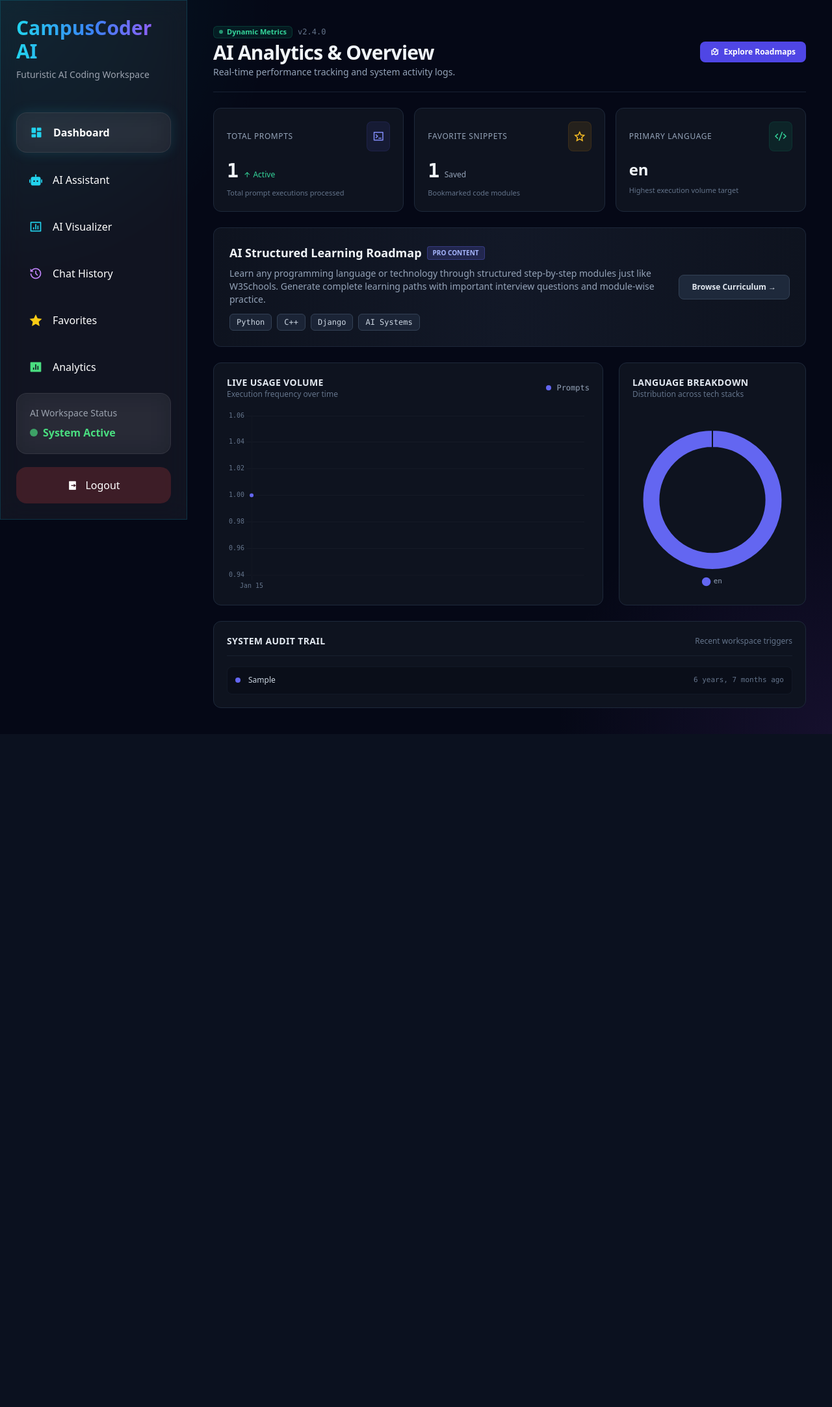
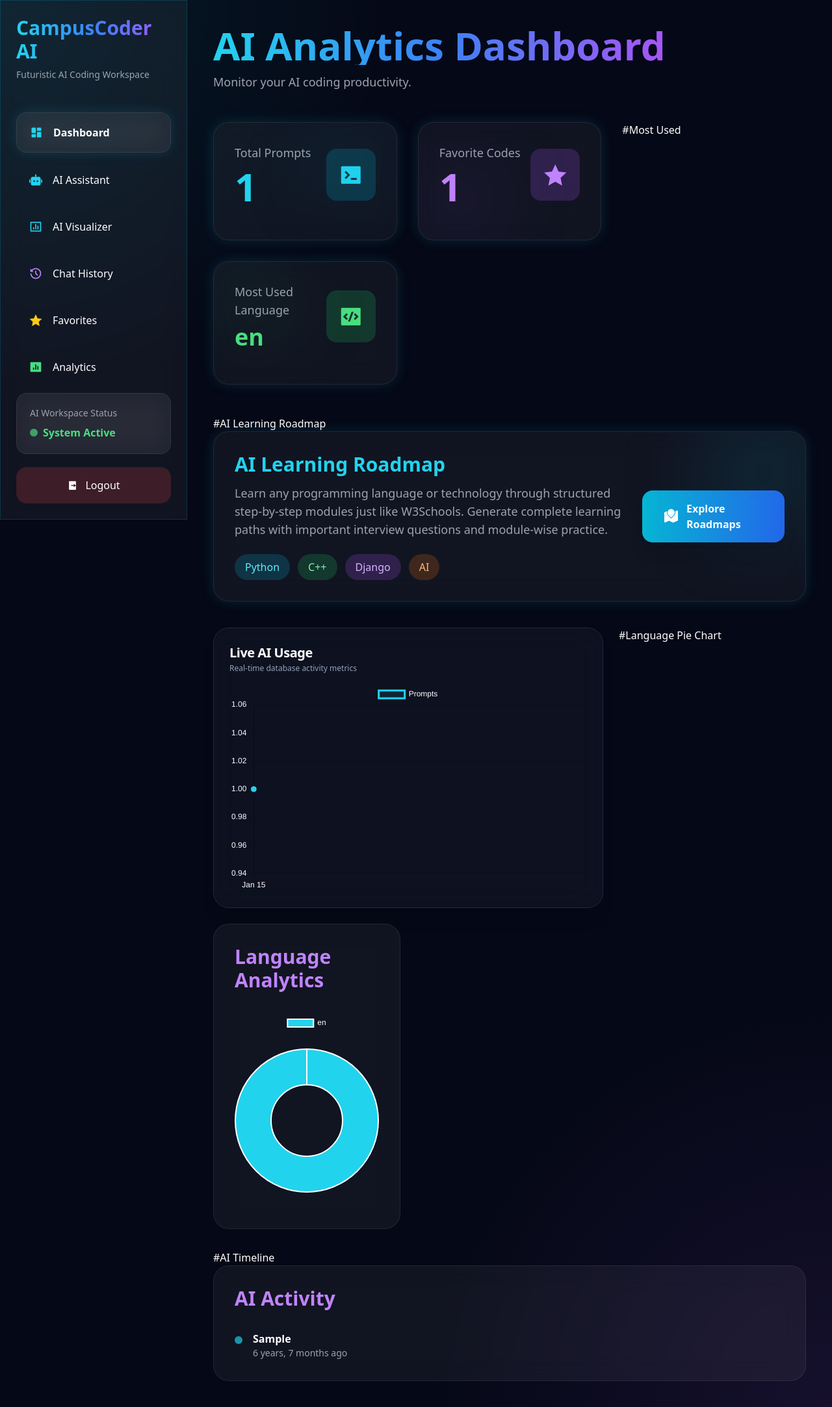
Before and after one commit to Mehedi-764/campuscoder-ai, a Django app: page /dashboard/ in a window 1280 px wide. Shown: the whole page at 65% size. Before the commit the page ends 1130 px from the top, so only its background shows below. Run offline with Django 5.2, Linux system fonts and the light colour scheme; a user stored in the database is signed in; tables that the repository leaves empty hold one stand-in row (values such as "Sample post"); a map, chart or similar area stays blank; some libraries are stand-ins or nearby versions.

Commit message:
Update dashboard.html

```diff
--- a/templates/users/dashboard.html
+++ b/templates/users/dashboard.html
@@ -2,172 +2,270 @@
 
 {% block content %}
 
-<div class="space-y-6">
 
-    <!-- Header Section -->
-    <div class="flex flex-col sm:flex-row justify-between items-start sm:items-center gap-4 border-b border-slate-800/80 pb-5">
+<div class="flex flex-col lg:flex-row justify-between items-start lg:items-center mb-8 lg:mb-12 gap-6">
+
     <div>
-            <div class="flex items-center gap-2 mb-1">
-                <span class="inline-flex items-center px-2 shadow-sm rounded-md text-[11px] font-semibold bg-emerald-500/10 text-emerald-400 border border-emerald-500/20">
-                    <span class="w-1.5 h-1.5 rounded-full bg-emerald-400 mr-1.5 animate-pulse"></span> Dynamic Metrics
-                </span>
-                <span class="text-xs text-slate-500 font-mono">v2.4.0</span>
-            </div>
-            <h1 class="text-2xl sm:text-3xl font-bold text-slate-100 tracking-tight">
-                AI Analytics & Overview
+
+        <h1 class="text-3xl sm:text-4xl md:text-5xl lg:text-6xl font-black
+        bg-gradient-to-r from-cyan-400 via-blue-500 to-purple-500
+        text-transparent bg-clip-text mb-3 leading-tight">
+
+            AI Analytics Dashboard
+
         </h1>
-            <p class="text-xs sm:text-sm text-slate-400 mt-0.5">
-                Real-time performance tracking and system activity logs.
+
+        <p class="text-gray-400 text-sm sm:text-base lg:text-lg">
+
+            Monitor your AI coding productivity.
+
         </p>
-        </div>
 
-        <div class="flex items-center gap-2">
-            <a href="/roadmap/" class="inline-flex items-center gap-2 bg-indigo-600 hover:bg-indigo-500 text-white px-4 py-2 rounded-lg text-xs font-semibold shadow-sm transition duration-150 active:scale-95">
-                <i class="ri-road-map-line"></i>
-                <span>Explore Roadmaps</span>
-            </a>
-        </div>
-    </div>
-
-    <!-- Key Metrics Cards Grid -->
-    <div class="grid grid-cols-1 sm:grid-cols-2 lg:grid-cols-3 gap-4">
-
-        <!-- Total Prompts -->
-        <div class="bg-[#0e131f] border border-slate-800 rounded-xl p-5 hover:border-slate-700 transition duration-200">
-            <div class="flex items-center justify-between">
-                <span class="text-xs font-medium text-slate-400 uppercase tracking-wider">Total Prompts</span>
-                <span class="p-2 rounded-lg bg-indigo-500/10 text-indigo-400 border border-indigo-500/10">
-                    <i class="ri-terminal-box-line text-lg"></i>
-                </span>
-            </div>
-            <div class="mt-3 flex items-baseline gap-2">
-                <span class="text-3xl font-extrabold text-slate-100 font-mono tracking-tight">{{ total_prompts }}</span>
-                <span class="text-xs text-emerald-400 font-medium"><i class="ri-arrow-up-line"></i> Active</span>
-            </div>
-            <p class="text-[11px] text-slate-500 mt-2">Total prompt executions processed</p>
-        </div>
-
-        <!-- Favorite Codes -->
-        <div class="bg-[#0e131f] border border-slate-800 rounded-xl p-5 hover:border-slate-700 transition duration-200">
-            <div class="flex items-center justify-between">
-                <span class="text-xs font-medium text-slate-400 uppercase tracking-wider">Favorite Snippets</span>
-                <span class="p-2 rounded-lg bg-amber-500/10 text-amber-400 border border-amber-500/10">
-                    <i class="ri-star-line text-lg"></i>
-                </span>
-            </div>
-            <div class="mt-3 flex items-baseline gap-2">
-                <span class="text-3xl font-extrabold text-slate-100 font-mono tracking-tight">{{ favorite_count }}</span>
-                <span class="text-xs text-slate-400 font-medium">Saved</span>
-            </div>
-            <p class="text-[11px] text-slate-500 mt-2">Bookmarked code modules</p>
-        </div>
-
-        <!-- Most Used Language -->
-        <div class="bg-[#0e131f] border border-slate-800 rounded-xl p-5 hover:border-slate-700 transition duration-200 sm:col-span-2 lg:col-span-1">
-            <div class="flex items-center justify-between">
-                <span class="text-xs font-medium text-slate-400 uppercase tracking-wider">Primary Language</span>
-                <span class="p-2 rounded-lg bg-emerald-500/10 text-emerald-400 border border-emerald-500/10">
-                    <i class="ri-code-s-slash-line text-lg"></i>
-                </span>
-            </div>
-            <div class="mt-3 flex items-baseline gap-2">
-                <span class="text-2xl font-bold text-slate-100 truncate">{{ most_used_language }}</span>
-            </div>
-            <p class="text-[11px] text-slate-500 mt-2">Highest execution volume target</p>
     </div>
 
 </div>
 
-    <!-- AI Learning Roadmap Banner -->
-    <div class="bg-gradient-to-r from-[#0e131f] via-[#121827] to-[#0e131f] border border-slate-800/90 rounded-xl p-6 relative overflow-hidden">
-        <div class="flex flex-col lg:flex-row items-start lg:items-center justify-between gap-6">
-            <div class="space-y-2 max-w-3xl">
-                <div class="flex items-center gap-2">
-                    <h2 class="text-lg font-bold text-slate-100">AI Structured Learning Roadmap</h2>
-                    <span class="text-[10px] bg-indigo-500/20 text-indigo-300 font-semibold px-2 py-0.5 rounded border border-indigo-500/30">PRO CONTENT</span>
-                </div>
-                <p class="text-xs sm:text-sm text-slate-400 leading-relaxed">
-                    Learn any programming language or technology through structured step-by-step modules just like W3Schools. Generate complete learning paths with important interview questions and module-wise practice.
+
+<div class="grid grid-cols-1 sm:grid-cols-2 lg:grid-cols-3 gap-4 sm:gap-6 lg:gap-8 mb-10 lg:mb-12">
+
+    <!-- Total Prompts -->
+    <div class="glass glow rounded-2xl lg:rounded-3xl p-5 sm:p-6 lg:p-8 relative overflow-hidden">
+
+        <div class="absolute top-0 right-0
+        w-24 sm:w-28 lg:w-32 h-24 sm:h-28 lg:h-32 bg-cyan-500/10 rounded-full blur-3xl"></div>
+
+        <div class="flex justify-between items-center mb-5">
+
+            <div>
+
+                <p class="text-gray-400 text-sm sm:text-base lg:text-lg mb-2">
+                    Total Prompts
                 </p>
-                <div class="flex flex-wrap gap-2 pt-1">
-                    <span class="text-xs bg-slate-800/80 text-slate-300 border border-slate-700 px-2.5 py-1 rounded-md font-mono">Python</span>
-                    <span class="text-xs bg-slate-800/80 text-slate-300 border border-slate-700 px-2.5 py-1 rounded-md font-mono">C++</span>
-                    <span class="text-xs bg-slate-800/80 text-slate-300 border border-slate-700 px-2.5 py-1 rounded-md font-mono">Django</span>
-                    <span class="text-xs bg-slate-800/80 text-slate-300 border border-slate-700 px-2.5 py-1 rounded-md font-mono">AI Systems</span>
-                </div>
+
+                <h2 class="text-3xl sm:text-4xl lg:text-6xl font-black text-cyan-400">
+                    {{ total_prompts }}
+                </h2>
+
             </div>
 
-            <a href="/roadmap/" class="w-full lg:w-auto text-center shrink-0 bg-slate-800 hover:bg-slate-700 text-slate-200 border border-slate-700 px-5 py-2.5 rounded-lg text-xs font-semibold transition duration-150">
-                Browse Curriculum &rarr;
-            </a>
-        </div>
+            <div class="bg-cyan-500/20 p-3 sm:p-4 lg:p-5 rounded-xl lg:rounded-2xl">
+                <i class="ri-terminal-box-fill text-2xl sm:text-3xl lg:text-4xl text-cyan-400"></i>
             </div>
 
-    <!-- Charts Section Grid -->
-    <div class="grid grid-cols-1 lg:grid-cols-3 gap-6">
+        </div>
 
-        <!-- Line Chart Container -->
-        <div class="bg-[#0e131f] border border-slate-800 rounded-xl p-5 lg:col-span-2 flex flex-col justify-between">
-            <div class="flex items-center justify-between mb-4">
+    </div>
+
+    <!-- Favorite Codes -->
+    <div class="glass glow rounded-2xl lg:rounded-3xl p-5 sm:p-6 lg:p-8 relative overflow-hidden">
+
+        <div class="absolute bottom-0 left-0
+        w-24 sm:w-28 lg:w-32 h-24 sm:h-28 lg:h-32 bg-purple-500/10 rounded-full blur-3xl"></div>
+
+        <div class="flex justify-between items-center mb-5">
+
             <div>
-                    <h3 class="text-sm font-bold text-slate-200 uppercase tracking-wide">Live Usage Volume</h3>
-                    <p class="text-xs text-slate-500">Execution frequency over time</p>
+
+                <p class="text-gray-400 text-sm sm:text-base lg:text-lg mb-2">
+                    Favorite Codes
+                </p>
+
+                <h2 class="text-3xl sm:text-4xl lg:text-6xl font-black text-purple-400">
+                    {{ favorite_count }}
+                </h2>
+
             </div>
-                <div class="flex items-center gap-2">
-                    <span class="w-2 h-2 rounded-full bg-indigo-500"></span>
-                    <span class="text-xs text-slate-400 font-mono">Prompts</span>
+
+            <div class="bg-purple-500/20 p-3 sm:p-4 lg:p-5 rounded-xl lg:rounded-2xl">
+                <i class="ri-star-fill text-2xl sm:text-3xl lg:text-4xl text-purple-400"></i>
             </div>
+
         </div>
-            <div class="w-full h-[280px]">
+
+    </div>
+
+    #Most Used
+    <div class="glass glow rounded-2xl lg:rounded-3xl p-5 sm:p-6 lg:p-8 relative overflow-hidden">
+
+        <div class="absolute top-0 left-0
+        w-24 sm:w-28 lg:w-32 h-24 sm:h-28 lg:h-32 bg-green-500/10 rounded-full blur-3xl"></div>
+
+        <div class="flex justify-between items-center mb-5">
+
+            <div>
+
+                <p class="text-gray-400 text-sm sm:text-base lg:text-lg mb-2">
+                    Most Used Language
+                </p>
+
+                <h2 class="text-xl sm:text-2xl lg:text-4xl font-black text-green-400 break-words">
+                    {{ most_used_language }}
+                </h2>
+
+            </div>
+
+            <div class="bg-green-500/20 p-3 sm:p-4 lg:p-5 rounded-xl lg:rounded-2xl">
+                <i class="ri-code-box-fill text-2xl sm:text-3xl lg:text-4xl text-green-400"></i>
+            </div>
+
+        </div>
+
+    </div>
+
+</div>
+
+#AI Learning Roadmap
+
+<div class="glass glow rounded-3xl p-8 mb-10 relative overflow-hidden">
+
+    <div class="absolute -right-10 -top-10 w-52 h-52 bg-cyan-500/10 blur-3xl rounded-full"></div>
+
+    <div class="flex flex-col lg:flex-row items-center justify-between gap-8">
+
+        <div>
+
+            <h2 class="text-3xl font-black text-cyan-400 mb-3">
+                AI Learning Roadmap
+            </h2>
+
+            <p class="text-gray-400 text-lg max-w-2xl">
+
+                Learn any programming language or technology through
+                structured step-by-step modules just like W3Schools.
+
+                Generate complete learning paths with important interview
+                questions and module-wise practice.
+
+            </p>
+
+            <div class="flex flex-wrap gap-3 mt-6">
+
+                <span class="bg-cyan-500/20 text-cyan-300 px-4 py-2 rounded-full">
+                    Python
+                </span>
+
+                <span class="bg-green-500/20 text-green-300 px-4 py-2 rounded-full">
+                    C++
+                </span>
+
+                <span class="bg-purple-500/20 text-purple-300 px-4 py-2 rounded-full">
+                    Django
+                </span>
+
+                <span class="bg-orange-500/20 text-orange-300 px-4 py-2 rounded-full">
+                    AI
+                </span>
+
+            </div>
+
+        </div>
+
+        <div>
+
+            <a href="/roadmap/"
+               class="inline-flex items-center gap-3
+               bg-gradient-to-r
+               from-cyan-500
+               to-blue-600
+               hover:scale-105
+               duration-300
+               px-8
+               py-4
+               rounded-2xl
+               font-bold
+               shadow-xl">
+
+                <i class="ri-road-map-fill text-2xl"></i>
+
+                Explore Roadmaps
+
+            </a>
+
+        </div>
+
+    </div>
+
+</div>
+
+
+
+<div class="grid grid-cols-1 lg:grid-cols-3 gap-6 mb-8">
+
+
+    <div class="bg-[#0f1523]/80 backdrop-blur-xl border border-slate-800 rounded-3xl p-6 lg:col-span-2 shadow-xl flex flex-col justify-between">
+        <div class="mb-4">
+            <h2 class="text-xl font-bold text-white tracking-tight">Live AI Usage</h2>
+            <p class="text-slate-400 text-xs mt-0.5">Real-time database activity metrics</p>
+        </div>
+
+        <div class="w-full h-[280px] sm:h-[320px]">
             <canvas id="usageChart"></canvas>
         </div>
     </div>
 
-        <!-- Doughnut Chart Container -->
-        <div class="bg-[#0e131f] border border-slate-800 rounded-xl p-5 flex flex-col justify-between">
-            <div class="mb-4">
-                <h3 class="text-sm font-bold text-slate-200 uppercase tracking-wide">Language Breakdown</h3>
-                <p class="text-xs text-slate-500">Distribution across tech stacks</p>
-            </div>
-            <div class="w-full h-[250px] flex items-center justify-center">
+    #Language Pie Chart
+    <div class="glass rounded-2xl lg:rounded-3xl p-5 sm:p-6 lg:p-8">
+
+        <h2 class="text-xl sm:text-2xl lg:text-3xl font-bold text-purple-400 mb-6 lg:mb-8">
+            Language Analytics
+        </h2>
+
+        <div class="w-full">
             <canvas id="languageChart"></canvas>
-            </div>
         </div>
 
     </div>
 
-    <!-- Activity Log Table View -->
-    <div class="bg-[#0e131f] border border-slate-800 rounded-xl p-5">
-        <div class="flex items-center justify-between mb-4 pb-3 border-b border-slate-800/60">
-            <h3 class="text-sm font-bold text-slate-200 uppercase tracking-wide">System Audit Trail</h3>
-            <span class="text-xs text-slate-500">Recent workspace triggers</span>
 </div>
 
-        <div class="space-y-3">
+#AI Timeline
+<div class="glass rounded-2xl lg:rounded-3xl p-5 sm:p-6 lg:p-8">
+
+    <h2 class="text-xl sm:text-2xl lg:text-3xl font-bold text-purple-400 mb-6 lg:mb-8">
+        AI Activity
+    </h2>
+
+    <div class="space-y-5 lg:space-y-6">
+
         {% for activity in recent_activities %}
-            <div class="flex items-center justify-between p-3 rounded-lg bg-[#090d16]/60 border border-slate-800/40 hover:border-slate-700/60 transition duration-150">
-                <div class="flex items-center gap-3 min-w-0">
-                    <div class="w-2 h-2 rounded-full bg-indigo-500 shrink-0"></div>
-                    <span class="text-xs font-medium text-slate-300 truncate">{{ activity.action }}</span>
-                </div>
-                <span class="text-[11px] text-slate-500 font-mono shrink-0 ml-4">{{ activity.created_at|timesince }} ago</span>
-            </div>
-            {% empty %}
-            <div class="text-center py-6 text-slate-500 text-xs font-mono">
-                No active events recorded.
-            </div>
-            {% endfor %}
-        </div>
+
+        <div class="flex gap-3 sm:gap-4">
+
+            <div class="w-2 sm:w-3 h-2 sm:h-3 bg-cyan-400 rounded-full mt-2 animate-pulse"></div>
+
+            <div class="min-w-0">
+
+                <p class="font-semibold text-sm sm:text-base break-words">
+                    {{ activity.action }}
+                </p>
+
+                <p class="text-gray-400 text-xs sm:text-sm">
+                    {{ activity.created_at|timesince }} ago
+                </p>
+
             </div>
 
         </div>
 
-<!-- Chart.js Engine -->
+        {% empty %}
+
+        <p class="text-gray-400 text-sm sm:text-base">
+            No recent activity found.
+        </p>
+
+        {% endfor %}
+
+    </div>
+
+</div>
+
+
 <script src="https://cdn.jsdelivr.net/npm/chart.js"></script>
 
 <script>
-// Line Chart Configuration
+
 const ctx = document.getElementById('usageChart');
+
 new Chart(ctx, {
     type: 'line',
     data: {
@@ -175,48 +273,12 @@ new Chart(ctx, {
         datasets: [{
             label: 'Prompts',
             data: {{ graph_data|safe }},
-            tension: 0.2,
+            tension: 0.4,
             fill: true,
-            borderColor: '#6366f1',
-            borderWidth: 2,
-            backgroundColor: 'rgba(99, 102, 241, 0.05)',
-            pointBackgroundColor: '#6366f1',
-            pointBorderColor: '#0e131f',
-            pointBorderWidth: 2,
-            pointRadius: 4,
-            pointHoverRadius: 6
-        }]
-    },
-    options: {
-        responsive: true,
-        maintainAspectRatio: false,
-        plugins: {
-            legend: { display: false }
-        },
-        scales: {
-            x: {
-                grid: { color: 'rgba(255, 255, 255, 0.03)' },
-                ticks: { color: '#64748b', font: { size: 10, family: 'monospace' } }
-            },
-            y: {
-                grid: { color: 'rgba(255, 255, 255, 0.03)' },
-                ticks: { color: '#64748b', font: { size: 10, family: 'monospace' } }
-            }
-        }
-    }
-});
-
-// Doughnut Chart Configuration
-const pieCtx = document.getElementById('languageChart');
-new Chart(pieCtx, {
-    type: 'doughnut',
-    data: {
-        labels: {{ language_labels|safe }},
-        datasets: [{
-            data: {{ language_totals|safe }},
-            backgroundColor: ['#6366f1', '#3b82f6', '#10b981', '#f59e0b', '#8b5cf6'],
-            borderWidth: 2,
-            borderColor: '#0e131f'
+            borderColor: '#22d3ee',
+            backgroundColor: 'rgba(34,211,238,0.1)',
+            pointBackgroundColor: '#22d3ee',
+            pointRadius: 4
         }]
     },
     options: {
@@ -224,13 +286,38 @@ new Chart(pieCtx, {
         maintainAspectRatio: false,
         plugins: {
             legend: {
-                position: 'bottom',
-                labels: { color: '#94a3b8', font: { size: 11, family: 'monospace' }, padding: 12, usePointStyle: true }
+                labels: { color: 'white' }
             }
         },
-        cutout: '75%'
+        scales: {
+            x: { ticks: { color: 'white' } },
+            y: { ticks: { color: 'white' } }
+        }
     }
 });
+
+const pieCtx = document.getElementById('languageChart');
+
+new Chart(pieCtx, {
+    type: 'doughnut',
+    data: {
+        labels: {{ language_labels|safe }},
+        datasets: [{
+            data: {{ language_totals|safe }},
+            backgroundColor: ['#22d3ee','#a855f7','#4ade80','#f97316','#facc15']
+        }]
+    },
+    options: {
+        responsive: true,
+        maintainAspectRatio: false,
+        plugins: {
+            legend: {
+                labels: { color: 'white' }
+            }
+        }
+    }
+});
+
 </script>
 
 {% endblock %}
```
Lines whose indentation alone changed are shown as unchanged.
